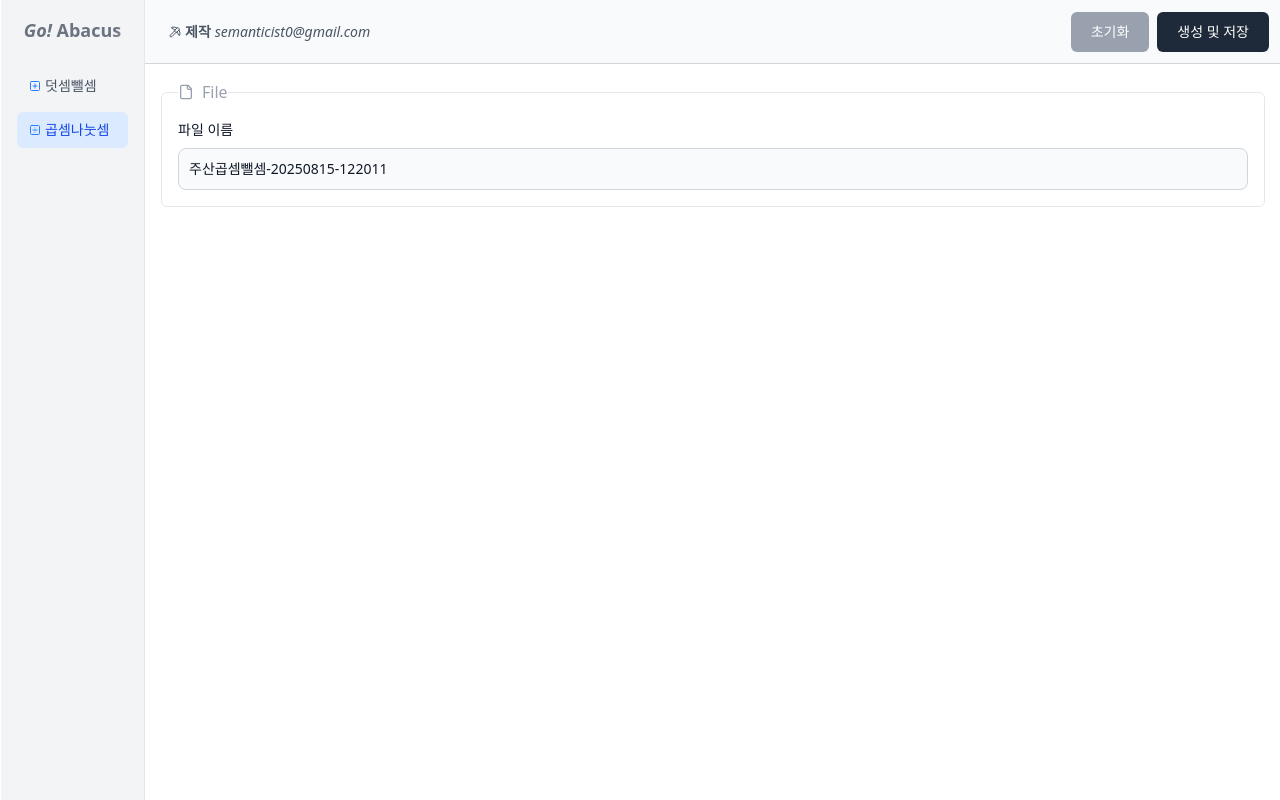
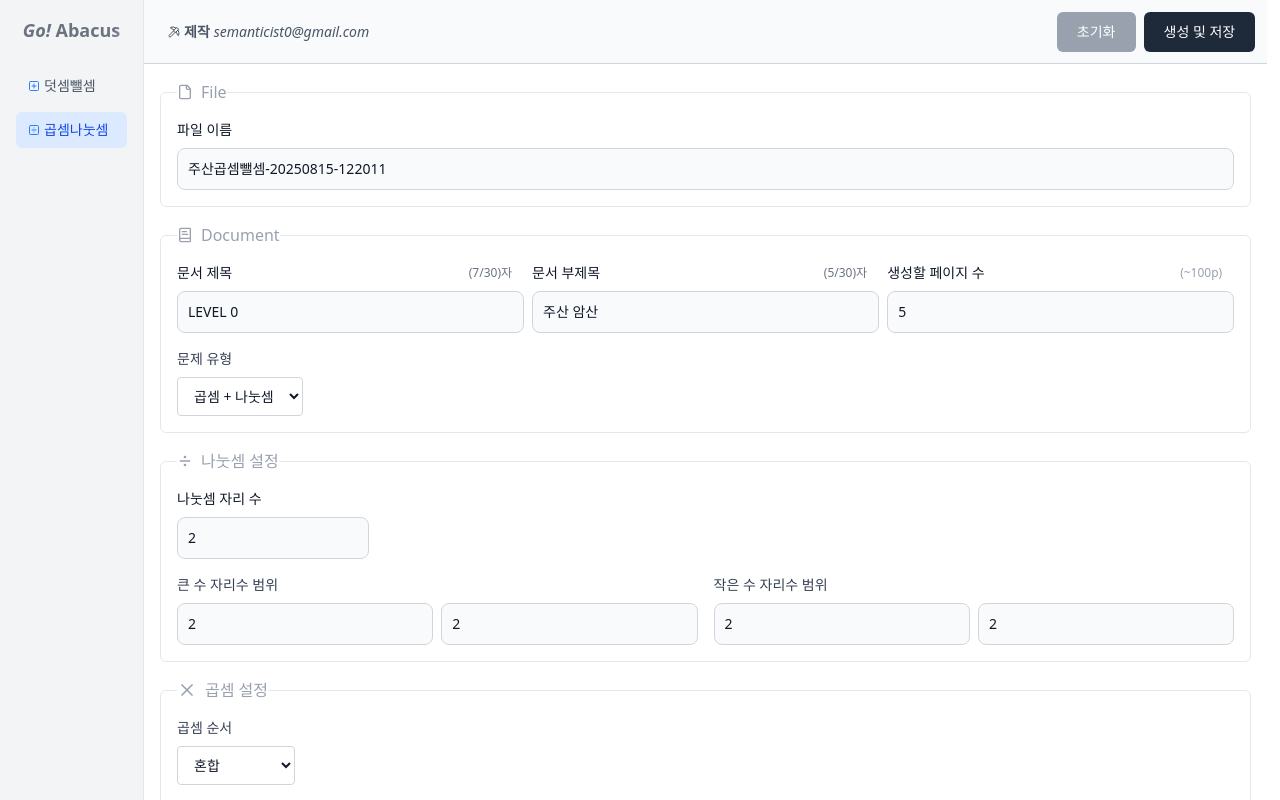
Before and after one commit to semanticist21/go-abacus, a React (Vite) app: page / in a window 1280 px wide. Both pictures are taken after a click on the button "곱셈나눗셈". Built offline with nearby package versions, Linux system fonts and the light colour scheme.

Commit message:
feat: implement multiply/divide settings UI with page layout improvements

```diff
--- a/src/app.css
+++ b/src/app.css
@@ -25,10 +25,12 @@
   html {
     color: var(--color-gray-900);
     height: 100dvh;
-    width: 100dvw;
+    width: 99dvw;
 
     min-width: 800px;
     min-height: 550px;
+
+    overflow: hidden;
   }
 
   body {
--- a/src/components/ui/input.tsx
+++ b/src/components/ui/input.tsx
@@ -3,7 +3,7 @@ import {FC, InputHTMLAttributes, ReactNode, useId} from 'react';
 import {cn} from '../../util/cn';
 
 interface MainOptionProps extends InputHTMLAttributes<HTMLInputElement> {
-  label: ReactNode;
+  label?: ReactNode;
   containerClassName?: string;
   formProps?: {
     textCount: number;
@@ -16,6 +16,7 @@ const Input: FC<MainOptionProps> = ({label, containerClassName, className, formP
 
   return (
     <div aria-controls={id} className={containerClassName}>
+      {label && (
         <label
           className="mb-2 flex items-center justify-between pr-3 text-sm font-medium text-gray-900"
           htmlFor={id}
@@ -33,6 +34,7 @@ const Input: FC<MainOptionProps> = ({label, containerClassName, className, formP
             </data>
           )}
         </label>
+      )}
       <input
         id={id}
         type="text"
--- a/src/layout/layout.tsx
+++ b/src/layout/layout.tsx
@@ -23,7 +23,7 @@ const Layout = () => {
         <nav className="space-y-2">
           <button
             aria-current={activeTab === 0 ? 'page' : false}
-            className="flex w-full items-center gap-1 rounded-md px-3 py-2 text-left text-sm text-gray-600 transition-colors hover:bg-gray-50 hover:text-gray-900 aria-[current=page]:bg-blue-100 aria-[current=page]:font-medium aria-[current=page]:text-blue-700"
+            className="flex w-full items-center gap-1 rounded-md px-3 py-2 text-left text-sm text-gray-600 transition-colors hover:bg-blue-50 hover:text-blue-600 aria-[current=page]:bg-blue-100 aria-[current=page]:font-medium aria-[current=page]:text-blue-700"
             type="button"
             onClick={() => setActiveTab(0)}
           >
@@ -32,7 +32,7 @@ const Layout = () => {
           </button>
           <button
             aria-current={activeTab === 1 ? 'page' : false}
-            className="flex w-full items-center gap-1 rounded-md px-3 py-2 text-left text-sm text-gray-600 transition-colors hover:bg-gray-50 hover:text-gray-900 aria-[current=page]:bg-blue-100 aria-[current=page]:font-medium aria-[current=page]:text-blue-700"
+            className="flex w-full items-center gap-1 rounded-md px-3 py-2 text-left text-sm text-gray-600 transition-colors hover:bg-blue-50 hover:text-blue-600 aria-[current=page]:bg-blue-100 aria-[current=page]:font-medium aria-[current=page]:text-blue-700"
             type="button"
             onClick={() => setActiveTab(1)}
           >
--- a/src/pages/main/body.tsx
+++ b/src/pages/main/body.tsx
@@ -9,7 +9,7 @@ const MainBody = () => {
   const {options, setOptions} = useOptionStore();
 
   return (
-    <main className="flex flex-col gap-4 p-4">
+    <main className="flex flex-1 flex-col gap-4 overflow-x-hidden overflow-y-auto p-4">
       <fieldset className="flex w-full items-center justify-between gap-2 rounded-md border border-gray-200 p-4 focus-within:*:text-gray-900">
         <legend className="flex items-center gap-2 rounded-md text-gray-400 transition-colors">
           <File className="size-4" /> File
--- a/src/pages/main/index.tsx
+++ b/src/pages/main/index.tsx
@@ -3,7 +3,7 @@ import Header from './header';
 
 const MainPage = () => {
   return (
-    <div id="container">
+    <div id="container" className="flex h-full flex-col">
       <Header />
       <MainBody />
     </div>
--- a/src/pages/multiply/body.tsx
+++ b/src/pages/multiply/body.tsx
@@ -1,13 +1,14 @@
-import Input from '@/components/ui/input';
 import {useMultiplyOptionStore} from '@/pages/multiply/store';
 
-import {File} from 'lucide-react';
+import {BookText, DivideIcon, File, X} from 'lucide-react';
+import {Checkbox} from '../../components/ui/checkbox';
+import Input from '../../components/ui/input';
 
 const MultiplyBody = () => {
   const {options, setOptions} = useMultiplyOptionStore();
 
   return (
-    <main className="flex flex-col gap-4 p-4">
+    <main className="flex flex-1 flex-col gap-4 overflow-x-hidden overflow-y-auto p-4">
       <fieldset className="flex w-full items-center justify-between gap-2 rounded-md border border-gray-200 p-4 focus-within:*:text-gray-900">
         <legend className="flex items-center gap-2 rounded-md text-gray-400 transition-colors">
           <File className="size-4" /> File
@@ -16,11 +17,229 @@ const MultiplyBody = () => {
         <Input
           containerClassName="flex-1"
           label="파일 이름"
-          placeholder="저장할 파일 이름 (ex. 주산덧셈뺄셈)"
+          placeholder="저장할 파일 이름 (ex. 주산곱셈나눗셈)"
           spellCheck={false}
           value={options.file_name}
           onChange={(e) => setOptions({file_name: e.target.value})}
         />
+      </fieldset>
+
+      <fieldset className="flex w-full flex-col gap-4 rounded-md border border-gray-200 p-4 focus-within:*:text-gray-900">
+        <legend className="flex items-center gap-2 rounded-md text-gray-400 transition-colors">
+          <BookText className="size-4" /> Document
+        </legend>
+
+        <div className="flex w-full items-center justify-between gap-2">
+          <Input
+            containerClassName="flex-1"
+            label="문서 제목"
+            placeholder="문서 제목 (ex. LEVEL 1)"
+            spellCheck={false}
+            value={options.title}
+            formProps={{
+              textCount: options.title.length,
+              maxLength: 30,
+            }}
+            onChange={(e) => setOptions({title: e.target.value})}
+          />
+          <Input
+            containerClassName="flex-1"
+            label="문서 부제목"
+            placeholder="문서 부제목 (ex. 주산 곱셈 나눗셈)"
+            spellCheck={false}
+            value={options.subtitle}
+            formProps={{
+              textCount: options.subtitle.length,
+              maxLength: 30,
+            }}
+            onChange={(e) => setOptions({subtitle: e.target.value})}
+          />
+          <Input
+            containerClassName="flex-1"
+            max={20}
+            min={1}
+            placeholder="생성할 문제 페이지 수 (ex. 10)"
+            type="number"
+            value={options.page_count}
+            label={
+              <>
+                생성할 페이지 수<span className="text-xs text-gray-400"> (~100p)</span>
+              </>
+            }
+            onChange={(e) => setOptions({page_count: Number(e.target.value)})}
+          />
+        </div>
+        <div className="flex justify-start">
+          <div className="flex flex-col gap-2">
+            <label className="text-sm font-medium text-gray-700">문제 유형</label>
+            <select
+              className="rounded border border-gray-300 px-3 py-2 text-sm"
+              value={options.generation_mode}
+              onChange={(e) =>
+                setOptions({generation_mode: e.target.value as 'divide' | 'multiply' | 'mix'})
+              }
+            >
+              <option value="mix">곱셈 + 나눗셈</option>
+              <option value="multiply">곱셈만</option>
+              <option value="divide">나눗셈만</option>
+            </select>
+          </div>
+        </div>
+      </fieldset>
+
+      <fieldset className="flex w-full flex-col gap-4 rounded-md border border-gray-200 p-4 focus-within:*:text-gray-900">
+        <legend className="flex w-max items-center gap-2 rounded-md text-gray-400 transition-colors">
+          <DivideIcon className="size-4" /> 나눗셈 설정
+        </legend>
+
+        <div className="flex justify-start">
+          <Input
+            containerClassName="w-48"
+            label="나눗셈 자리 수"
+            max={7}
+            min={1}
+            placeholder="자리 수 (ex. 2)"
+            type="number"
+            value={options.big_divide_min_digit}
+            onChange={(e) => setOptions({big_divide_min_digit: Number(e.target.value)})}
+          />
+        </div>
+        <div className="grid w-full grid-cols-2 gap-4">
+          <div className="flex flex-col gap-2">
+            <label className="text-sm font-medium text-gray-700">큰 수 자리수 범위</label>
+            <div className="flex gap-2">
+              <Input
+                containerClassName="flex-1"
+                label=""
+                max={7}
+                min={1}
+                placeholder="최소"
+                type="number"
+                value={options.big_divide_min_digit}
+                onChange={(e) => setOptions({big_divide_min_digit: Number(e.target.value)})}
+              />
+              <Input
+                containerClassName="flex-1"
+                label=""
+                max={7}
+                min={1}
+                placeholder="최대"
+                type="number"
+                value={options.big_divide_max_digit}
+                onChange={(e) => setOptions({big_divide_max_digit: Number(e.target.value)})}
+              />
+            </div>
+          </div>
+          <div className="flex flex-col gap-2">
+            <label className="text-sm font-medium text-gray-700">작은 수 자리수 범위</label>
+            <div className="flex gap-2">
+              <Input
+                containerClassName="flex-1"
+                max={7}
+                min={1}
+                placeholder="최소"
+                type="number"
+                value={options.small_divide_min_digit}
+                onChange={(e) => setOptions({small_divide_min_digit: Number(e.target.value)})}
+              />
+              <Input
+                containerClassName="flex-1"
+                max={7}
+                min={1}
+                placeholder="최대"
+                type="number"
+                value={options.small_divide_max_digit}
+                onChange={(e) => setOptions({small_divide_max_digit: Number(e.target.value)})}
+              />
+            </div>
+          </div>
+        </div>
+      </fieldset>
+
+      <fieldset className="flex w-full flex-col gap-4 rounded-md border border-gray-200 p-4 focus-within:*:text-gray-900">
+        <legend className="flex w-max items-center gap-2 rounded-md text-gray-400 transition-colors">
+          <X className="size-5" /> 곱셈 설정
+        </legend>
+
+        <div className="flex justify-start">
+          <div className="flex flex-col gap-2">
+            <label className="text-sm font-medium text-gray-700">곱셈 순서</label>
+            <select
+              className="rounded border border-gray-300 px-3 py-2 text-sm"
+              value={options.multiply_order}
+              onChange={(e) =>
+                setOptions({
+                  multiply_order: e.target.value as 'mix' | 'large_first' | 'small_first' | 'swap',
+                })
+              }
+            >
+              <option value="mix">혼합</option>
+              <option value="large_first">큰 수 먼저</option>
+              <option value="small_first">작은 수 먼저</option>
+              <option value="swap">교대로</option>
+            </select>
+          </div>
+        </div>
+        <div className="flex items-center justify-between">
+          <div className="grid flex-1 grid-cols-2 gap-4">
+            <div className="flex flex-col gap-2">
+              <label className="text-sm font-medium text-gray-700">큰 수 자리수 범위</label>
+              <div className="flex gap-2">
+                <Input
+                  containerClassName="flex-1"
+                  max={7}
+                  min={1}
+                  placeholder="최소"
+                  type="number"
+                  value={options.big_multiply_min_digit}
+                  onChange={(e) => setOptions({big_multiply_min_digit: Number(e.target.value)})}
+                />
+                <Input
+                  containerClassName="flex-1"
+                  max={7}
+                  min={1}
+                  placeholder="최대"
+                  type="number"
+                  value={options.big_multiply_max_digit}
+                  onChange={(e) => setOptions({big_multiply_max_digit: Number(e.target.value)})}
+                />
+              </div>
+            </div>
+            <div className="flex flex-col gap-2">
+              <label className="text-sm font-medium text-gray-700">작은 수 자리수 범위</label>
+              <div className="flex gap-2">
+                <Input
+                  containerClassName="flex-1"
+                  max={7}
+                  min={1}
+                  placeholder="최소"
+                  type="number"
+                  value={options.small_multiply_min_digit}
+                  onChange={(e) => setOptions({small_multiply_min_digit: Number(e.target.value)})}
+                />
+                <Input
+                  containerClassName="flex-1"
+                  max={7}
+                  min={1}
+                  placeholder="최대"
+                  type="number"
+                  value={options.small_multiply_max_digit}
+                  onChange={(e) => setOptions({small_multiply_max_digit: Number(e.target.value)})}
+                />
+              </div>
+            </div>
+          </div>
+          <div className="ml-8 flex items-end">
+            <Checkbox
+              checked={options.exclude_easy}
+              label="쉬운 문제 제외"
+              containerProps={{
+                title: '0, 1이 포함된 쉬운 문제를 제외합니다.',
+              }}
+              onChange={(e) => setOptions({exclude_easy: e.target.checked})}
+            />
+          </div>
+        </div>
       </fieldset>
     </main>
   );
--- a/src/pages/multiply/index.tsx
+++ b/src/pages/multiply/index.tsx
@@ -3,7 +3,7 @@ import Header from './header';
 
 const MultiplyPage = () => {
   return (
-    <div id="container">
+    <div id="container" className="flex h-full flex-col">
       <Header />
       <MultiplyBody />
     </div>
--- a/src/pages/multiply/type.ts
+++ b/src/pages/multiply/type.ts
@@ -13,9 +13,6 @@ export const multiplyOptionsSchema = z.object({
   page_count: page_countSchema,
 
   generation_mode: z.enum(['divide', 'multiply', 'mix']).default('mix'),
-
-  // 나눗셈
-  divide_digit: z.number().min(1).max(7).default(2),
 
   // 나눗셈 - 자리수 고정
   big_divide_min_digit: z.number().min(1).max(7).default(2),
--- a/src/styles/scrollbar.css
+++ b/src/styles/scrollbar.css
@@ -1,10 +1,3 @@
-/* Modern scrollbar properties */
-html {
-  scrollbar-width: thin;
-  scrollbar-color: #888 transparent;
-  scrollbar-gutter: stable both-edges;
-}
-
 /* Webkit scrollbar fallback for older browsers */
 html::-webkit-scrollbar {
   width: 6px;
```
Lines whose indentation alone changed are shown as unchanged.
